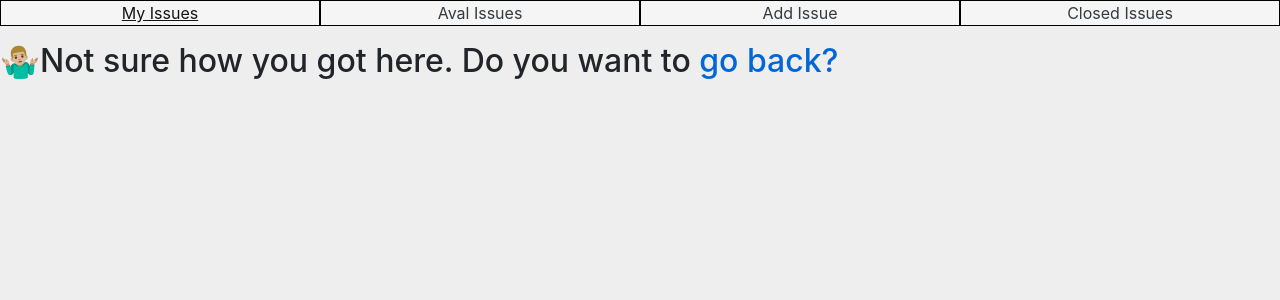
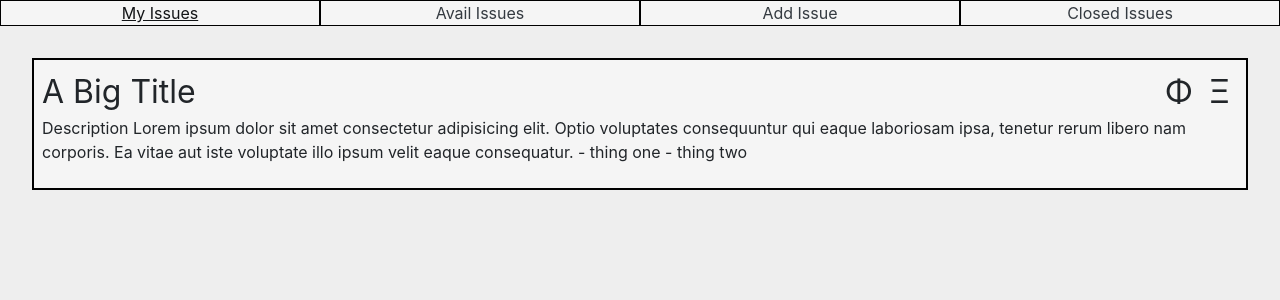
Before and after one commit to austinparvin/IssueTracker, a React (Create React App) app in the folder ClientApp/: page /issues/details in a window 1280 px wide. Shown: the top 300 px of the page. Built offline with nearby package versions, Linux system fonts and the light colour scheme.

Commit message:
html and css for issue details

```diff
--- a/ClientApp/src/App.jsx
+++ b/ClientApp/src/App.jsx
@@ -6,6 +6,7 @@ import NotFound from './pages/NotFound'
 import './custom.scss'
 import MyIssues from './pages/MyIssues'
 import AddIssue from './pages/AddIssue'
+import IssueDetails from './pages/IssueDetails'
 export default class App extends Component {
   static displayName = App.name
 
@@ -16,6 +17,7 @@ export default class App extends Component {
           <Route exact path="/" component={Home} />
           <Route exact path="/issues/my" component={MyIssues} />
           <Route exact path="/issues/add" component={AddIssue} />
+          <Route exact path="/issues/details" component={IssueDetails} />
           <Route exact path="*" component={NotFound} />
         </Switch>
       </Layout>
--- a/ClientApp/src/components/NavMenu/index.jsx
+++ b/ClientApp/src/components/NavMenu/index.jsx
@@ -13,8 +13,8 @@ export class NavMenu extends Component {
             My Issues
           </Link>
 
-          <Link tag={Link} className="text-dark" to="/issues/aval">
-            Aval Issues
+          <Link tag={Link} className="text-dark" to="/issues/avail">
+            Avail Issues
           </Link>
 
           <Link tag={Link} className="text-dark" to="/issues/add">
--- a/ClientApp/src/custom.scss
+++ b/ClientApp/src/custom.scss
@@ -37,6 +37,13 @@ code {
 }
 
 .add-issue {
+  background-color: whitesmoke;
+  margin: 2rem;
+  border: black solid 2px;
+  display: flex;
+  flex-direction: column;
+  padding: 0.5rem;
+
   button {
     align-self: center;
     font-weight: bold;
@@ -46,12 +53,6 @@ code {
     width: 100%;
     box-shadow: 2px 2px;
   }
-  background-color: whitesmoke;
-  margin: 2rem;
-  border: black solid 2px;
-  display: flex;
-  flex-direction: column;
-  padding: 0.5rem;
   input {
     border: black solid 2px;
     margin-bottom: 0.5rem;
@@ -73,3 +74,22 @@ code {
     }
   }
 }
+
+.issue-details {
+  background-color: whitesmoke;
+  margin: 2rem;
+  border: black solid 2px;
+  display: flex;
+  flex-direction: column;
+  padding: 0.5rem;
+  div {
+    font-size: 2rem;
+    display: flex;
+    justify-content: space-between;
+    div.icons {
+      div {
+        margin: 0 0.5rem;
+      }
+    }
+  }
+}
--- /dev/null
+++ b/ClientApp/src/pages/IssueDetails.jsx
@@ -0,0 +1,23 @@
+import React from 'react'
+
+const IssueDetails = () => {
+  return (
+    <section className="issue-details">
+      <div>
+        <header>A Big Title</header>
+        <div className="icons">
+          <div className="edit">&#934;</div>
+          <div className="delete">&#926;</div>
+        </div>
+      </div>
+      <p>
+        Description Lorem ipsum dolor sit amet consectetur adipisicing elit.
+        Optio voluptates consequuntur qui eaque laboriosam ipsa, tenetur rerum
+        libero nam corporis. Ea vitae aut iste voluptate illo ipsum velit eaque
+        consequatur. - thing one - thing two
+      </p>
+    </section>
+  )
+}
+
+export default IssueDetails
```
